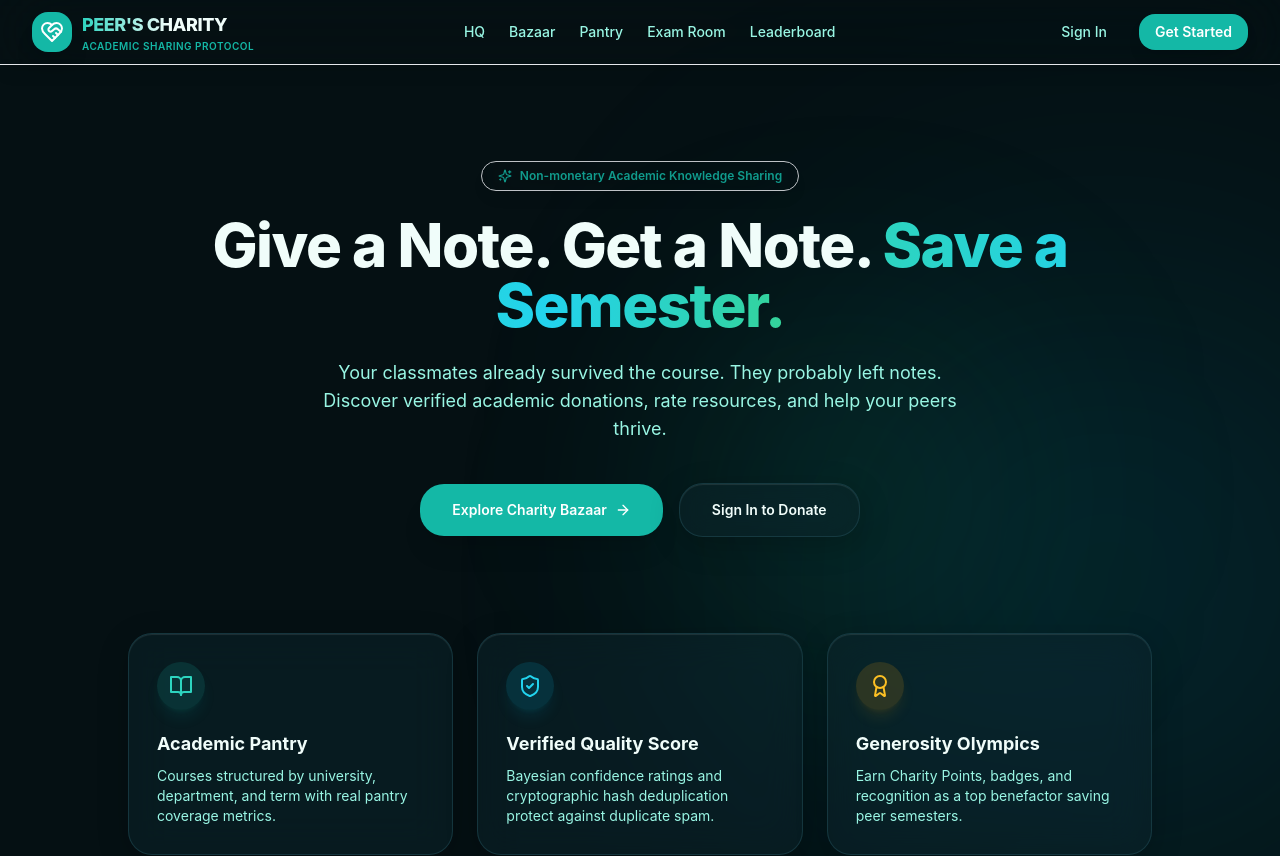
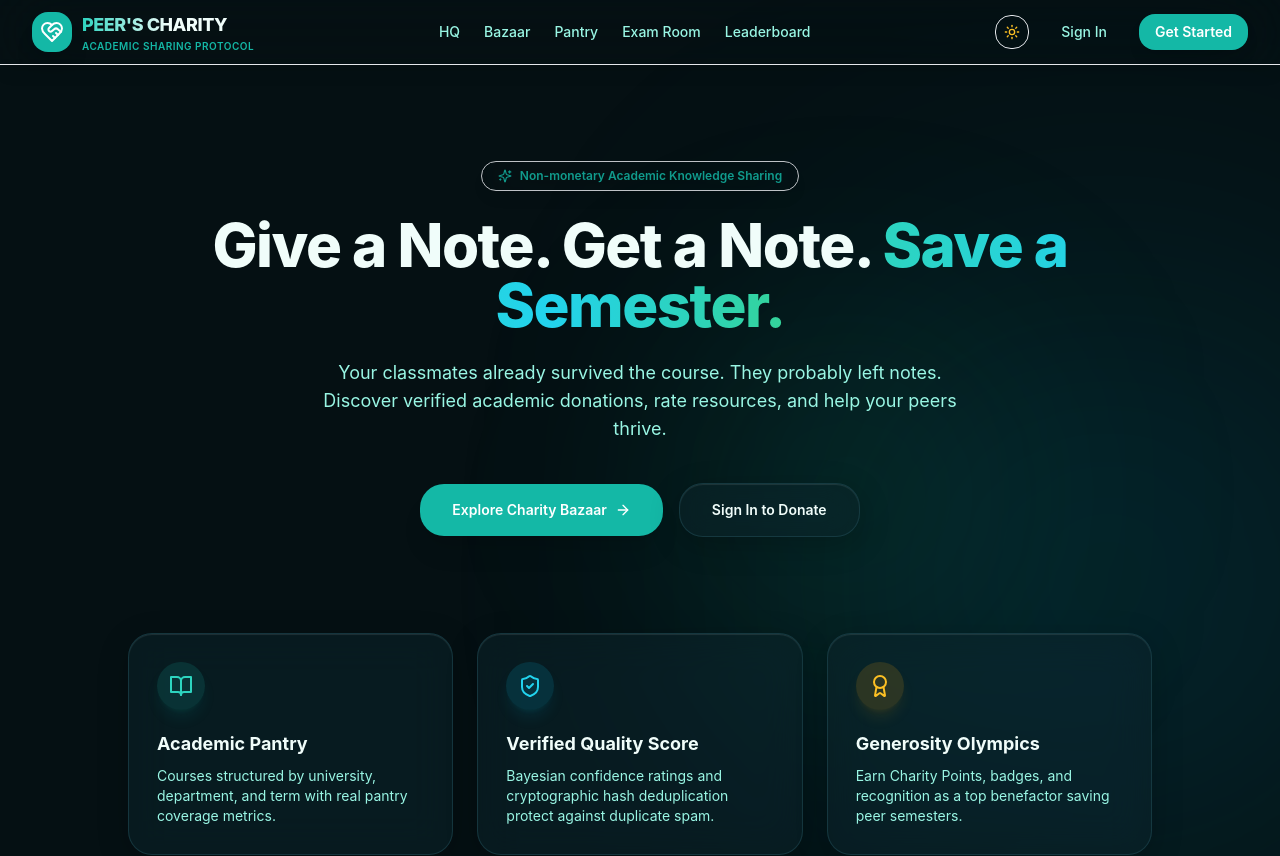
Before and after one commit to asnayem1122/Peers_Charity, a Next.js app in the folder apps/web/: page / in a window 1280 px wide. Shown: the top 856 px of the page. Built offline with nearby package versions, Linux system fonts and the light colour scheme.

Commit message:
Add Light / Dark mode toggle to Landing Page header

```diff
--- a/apps/web/app/page.tsx
+++ b/apps/web/app/page.tsx
@@ -1,7 +1,36 @@
+'use client';
+
+import { useState, useEffect } from 'react';
 import Link from 'next/link';
-import { BookOpen, ShieldCheck, HeartHandshake, Sparkles, ArrowRight, Award } from 'lucide-react';
+import { BookOpen, ShieldCheck, HeartHandshake, Sparkles, ArrowRight, Award, Sun, Moon } from 'lucide-react';
 
 export default function LandingPage() {
+  const [isDark, setIsDark] = useState(true);
+
+  // Initialize theme from localStorage or default to dark
+  useEffect(() => {
+    const savedTheme = localStorage.getItem('peers-charity-theme');
+    const prefersDark = savedTheme ? savedTheme === 'dark' : true;
+    setIsDark(prefersDark);
+    if (prefersDark) {
+      document.documentElement.classList.add('dark');
+    } else {
+      document.documentElement.classList.remove('dark');
+    }
+  }, []);
+
+  const toggleTheme = () => {
+    const newIsDark = !isDark;
+    setIsDark(newIsDark);
+    if (newIsDark) {
+      document.documentElement.classList.add('dark');
+      localStorage.setItem('peers-charity-theme', 'dark');
+    } else {
+      document.documentElement.classList.remove('dark');
+      localStorage.setItem('peers-charity-theme', 'light');
+    }
+  };
+
   return (
     <div className="flex flex-col min-h-screen relative overflow-hidden bg-background">
       {/* Ambient Glassmorphic Background Orbs */}
@@ -36,6 +65,15 @@ export default function LandingPage() {
           </nav>
 
           <div className="flex items-center gap-2 sm:gap-4 shrink-0">
+            {/* Light / Dark Mode Toggle Button */}
+            <button
+              onClick={toggleTheme}
+              className="p-2 rounded-xl border border-border/80 bg-background/50 hover:bg-card-hover text-muted-foreground hover:text-foreground transition-all"
+              title="Toggle Light / Dark Mode"
+            >
+              {isDark ? <Sun className="w-4 h-4 text-amber-400" /> : <Moon className="w-4 h-4 text-accent" />}
+            </button>
+
             <Link
               href="/login"
               className="px-3 sm:px-4 py-2 text-xs sm:text-sm font-medium text-muted-foreground hover:text-foreground transition-colors"
```
